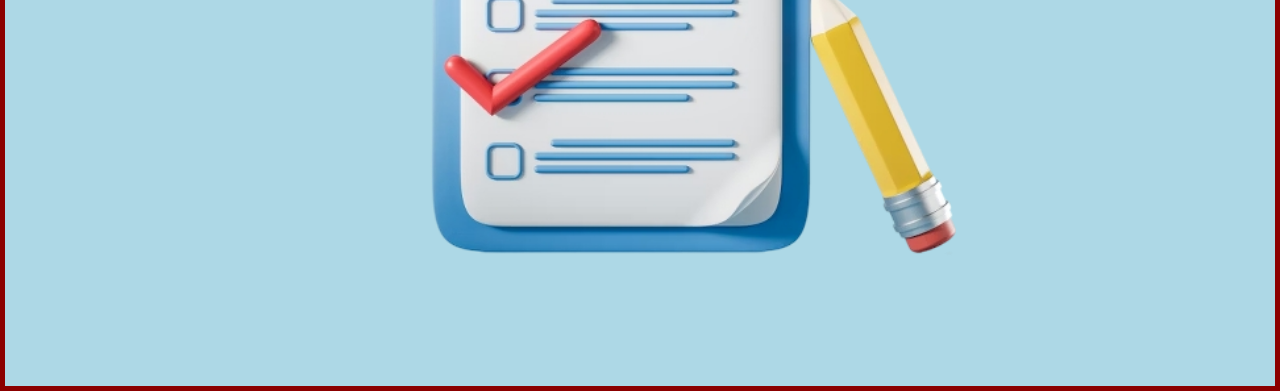
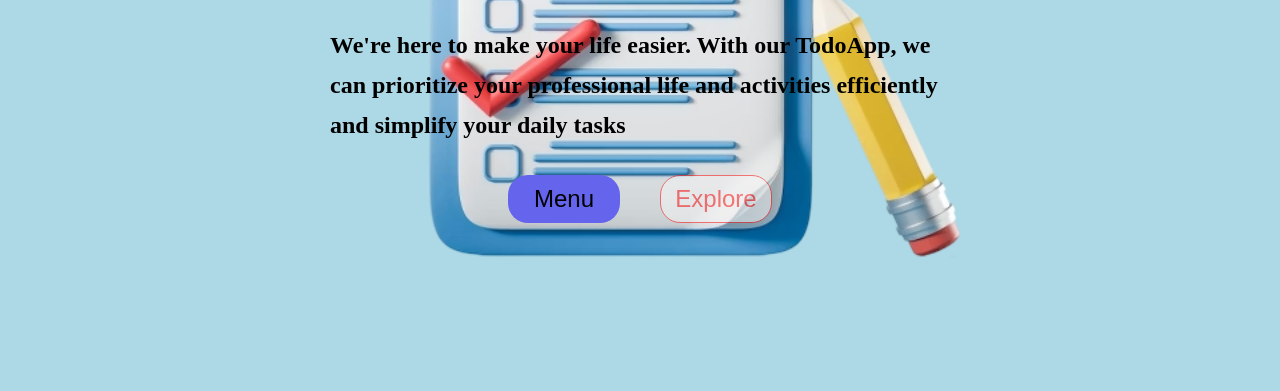
Before and after one commit to Dxaks/Todo_List, a website built with webpack: page src/template.html in a window 1280 px wide. Shown: the part 409-800 px from the top of the page. Built offline with nearby package versions, Linux system fonts and the light colour scheme.

Commit message:
add click handler for menu svg. add clcik handler for cancel menu button add click handler for contentDiv button

```diff
--- a/src/dom/home.js
+++ b/src/dom/home.js
@@ -7,8 +7,7 @@ export const buildHomePageElement = (function() {
     const body = document.querySelector('body');
     body.className = 'open';
 
-    const getNavBar = () => {
-        const navBar = document.createElement('nav');
+    const navBar = document.createElement('nav');
         navBar.className = 'navBar';
 
         const cancelMenu = document.createElement('div')
@@ -41,11 +40,12 @@ export const buildHomePageElement = (function() {
         navBar.appendChild(ul);
         body.appendChild(navBar);
 
+
+    const getNavBar = () => {
         return navBar;
     }
 
-    const getContent = () => {
-        const content = document.createElement('div');
+    const content = document.createElement('div');
         content.className = 'content';
 
         const menuTrigger = document.createElement('div');
@@ -55,6 +55,7 @@ export const buildHomePageElement = (function() {
 
         body.appendChild(content);
 
+    const getContent = () => {
         return content;
     }
 
@@ -64,24 +65,63 @@ export const buildHomePageElement = (function() {
     }
 })();
 
-const renderHomePage = () => {
+
+const setNavClickHandlers = () => {
     const body = document.querySelector('body')
     const sideBar = buildHomePageElement.getNavBar();
     const content = buildHomePageElement.getContent();
-    const menu = document.querySelector('.menuTrigger');
-    console.log(menu)
+    const menuSvg = document.querySelector('.menuTrigger');
 
     body.addEventListener('click', (e) => {
         const element = e.target;
           if (element.closest('.menuTrigger')) {
             body.classList.toggle('closed');
-            menu.classList.toggle('hidden');
+            menuSvg.classList.toggle('hidden');
         } else if (element.closest('.cancelMenu')) {
             body.classList.toggle('closed');
-            menu.classList.toggle('hidden');
-
+            menuSvg.classList.toggle('hidden');
+        } else if (element.classList.contains('menuButton')) {
+            body.classList.toggle('closed');
         }
     })
 }
 
-export const homePage = renderHomePage();
+
+const setTextToContentDiv = () => {
+    const content = buildHomePageElement.getContent();
+
+    const titleDiv = document.createElement('div');
+    titleDiv.className = 'titleDiv';
+
+    const title = document.createElement('h1');
+    title.className = 'title';
+    title.textContent = 'Greetings from TodoSite!';
+    titleDiv.appendChild(title);
+
+    const welcomeNote = document.createElement('h2');
+    welcomeNote.className = 'welcomeNote'
+    welcomeNote.textContent = "We're here to make your life easier. With our TodoApp, we can prioritize your professional life and activities efficiently and simplify your daily tasks";
+    titleDiv.appendChild(welcomeNote);
+
+    const buttonDiv = document.createElement('div');
+    buttonDiv.className = 'buttonDiv';
+
+    const buttons = [
+        'Menu',
+        'Explore'
+    ];
+    buttons.forEach((button) => {
+        const btn = document.createElement('button');
+        btn.textContent = button;
+        button === 'Menu' ? btn.className = 'menuButton' : btn.classList.remove();
+        buttonDiv.appendChild(btn);
+    })
+    titleDiv.appendChild(buttonDiv);
+
+    content.appendChild(titleDiv);
+};
+
+export const initialRender = () => {
+    setNavClickHandlers();
+    setTextToContentDiv();
+}
--- a/src/dom/styleSheet/default.css
+++ b/src/dom/styleSheet/default.css
@@ -16,7 +16,6 @@
 .content {
     height: 100vh;
     width: 100%;
-    border: 5px solid darkred;
 }
 
 .content {
@@ -46,7 +45,7 @@
 
 .navBar {
     position: relative;
-    background-color: aquamarine;
+    background-color: whitesmoke;
     overflow: hidden;
 }
 
@@ -65,7 +64,7 @@
 .logoDiv {
     width: 50%;
     height: 130px;
-    margin: 50px 50px;
+    margin: 60px auto;
 }
 
 .logoDiv img {
@@ -85,6 +84,54 @@ ul li {
     margin-bottom: 20px;
     font-size: 1.5rem;
     color: black;
-    border-bottom: 1px solid black;
+    border-bottom: 2px solid white;
     padding: 10px 0 0 20px;
 }
+
+
+.titleDiv {
+    position: fixed;
+    left: 25%;
+    top: 40%;
+}
+
+.titleDiv {
+    max-width: 50%;
+}
+
+.titleDiv h1 {
+    font-size: 3.5rem;
+    color: blue;
+    background-color: whitesmoke;
+    opacity: 0.5;
+    padding: 10px;
+}
+
+.titleDiv h2 {
+    font-size: 1.5rem;
+    padding: 30px 0 30px 10px;
+    line-height: 40px;
+}
+
+.titleDiv .buttonDiv {
+    display: flex;
+    justify-content: center;
+    gap: 40px;
+}
+
+.buttonDiv button {
+    width: 7rem;
+    height: 3rem;
+    font-size: 1.5rem;
+    border: none;
+    border-radius: 20px;
+    background-color: rgb(100, 100, 236);
+    cursor: pointer;
+}
+
+.buttonDiv button:nth-child(2) {
+    color: red;
+    background-color: whitesmoke;
+    border: 1px solid;
+    opacity: 0.5;
+}
--- a/src/index.js
+++ b/src/index.js
@@ -5,6 +5,8 @@ import { setAsCompleted } from "./app/completedTodo";
 import { allProject } from "./app/project";
 import { showCompletedTodo } from "./app/completedTodo";
 import { changePriority } from "./app/priority";
-import { homePage } from "./dom/home";
+import { initialRender } from "./dom/home";
+
+initialRender();
 
 createTodo('Business', 'my_shop', 'my today_cal', setDate.addDueDate('23-11-2013', '17:40:00'), setPriority('urgent'));
```
